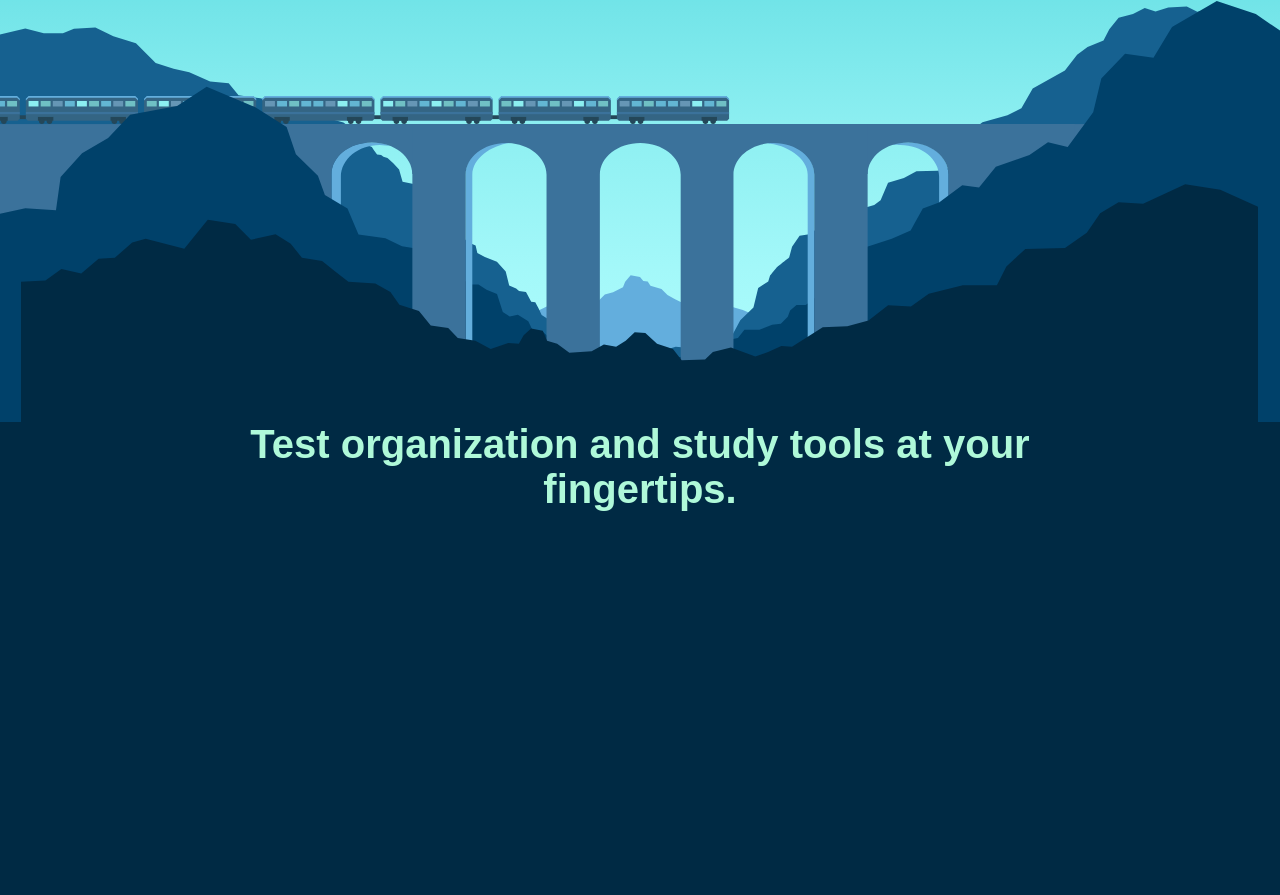
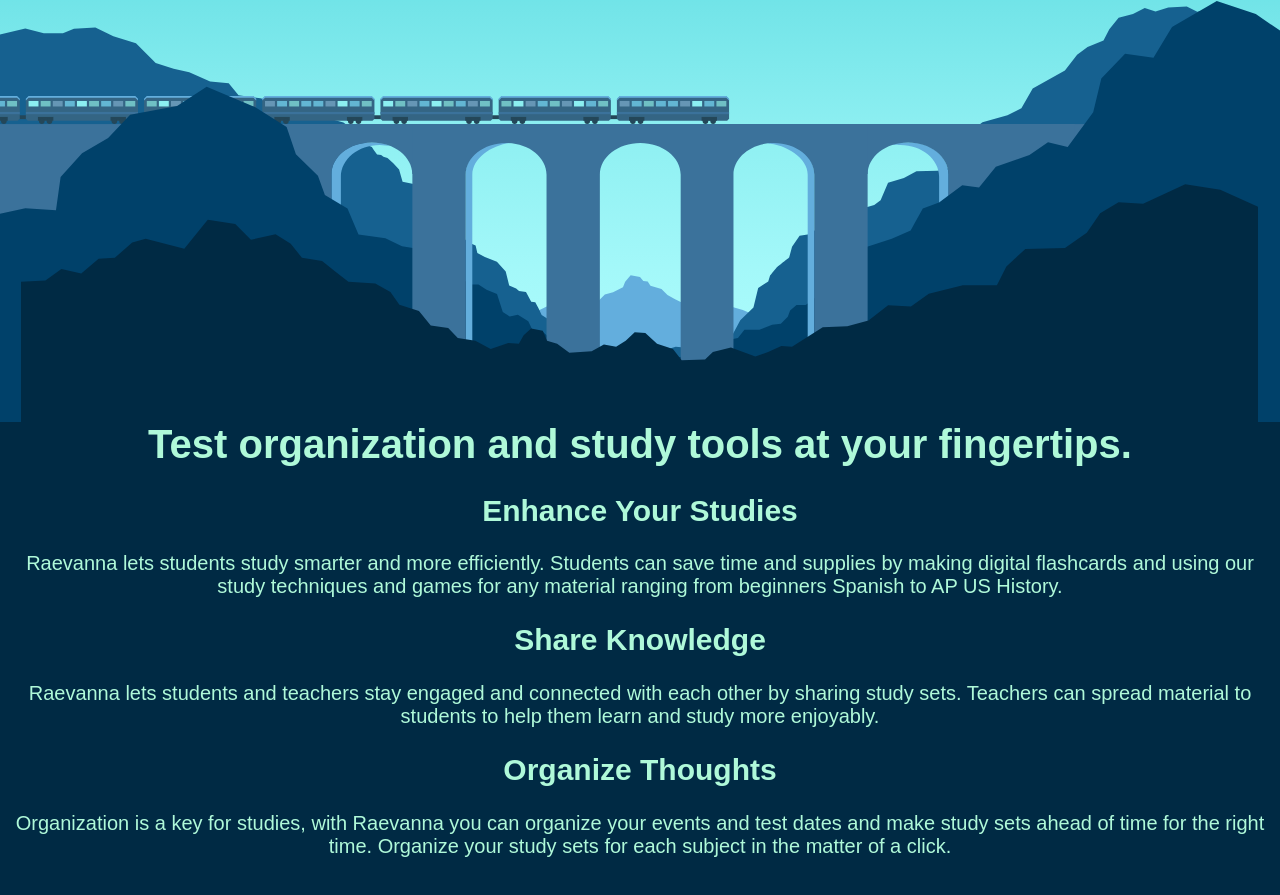
Before and after one commit to raevanna/raevanna, a plain HTML site: page index.html in a window 1280 px wide. Shown: the part 285-1180 px from the top of the page. Drawn offline with Linux system fonts and the light colour scheme.

Commit message:
Added Body Paragraphs

```diff
--- a/index.html
+++ b/index.html
@@ -32,8 +32,20 @@
 
 	<!--Main Container-->
 	<div class="main-content">
-		<div id="about-wrapper">
-			<h1>Test organization and study tools at your fingertips.</h1>
+		<div class="about-body">
+			<h1 id="slogan">Test organization and study tools at your fingertips.</h1>
+
+			<div class="section">
+				<h2>Enhance Your Studies</h2>
+				<p>Raevanna lets students study smarter and more efficiently. Students can save time and supplies by making digital flashcards and using our study techniques and games for any material ranging from beginners Spanish to AP US History.</p></div>
+
+			<div class="section">
+				<h2>Share Knowledge</h2>
+				<p>Raevanna lets students and teachers stay engaged and connected with each other by sharing study sets. Teachers can spread material to students to help them learn and study more enjoyably.</p></div>
+
+			<div class="section">
+				<h2>Organize Thoughts</h2>
+				<p>Organization is a key for studies, with Raevanna you can organize your events and test dates and make study sets ahead of time for the right time. Organize your study sets for each subject in the matter of a click.</p></div>
 		</div>
 	</div>
 
```
